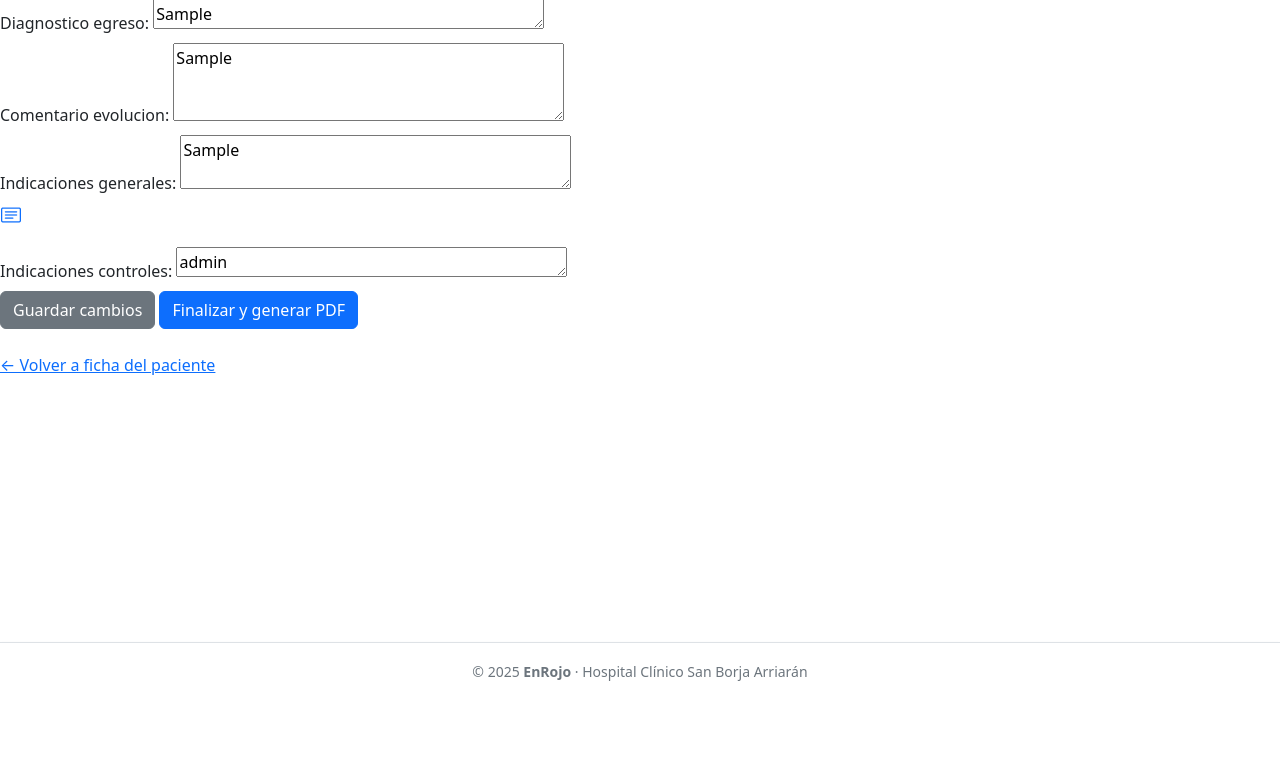
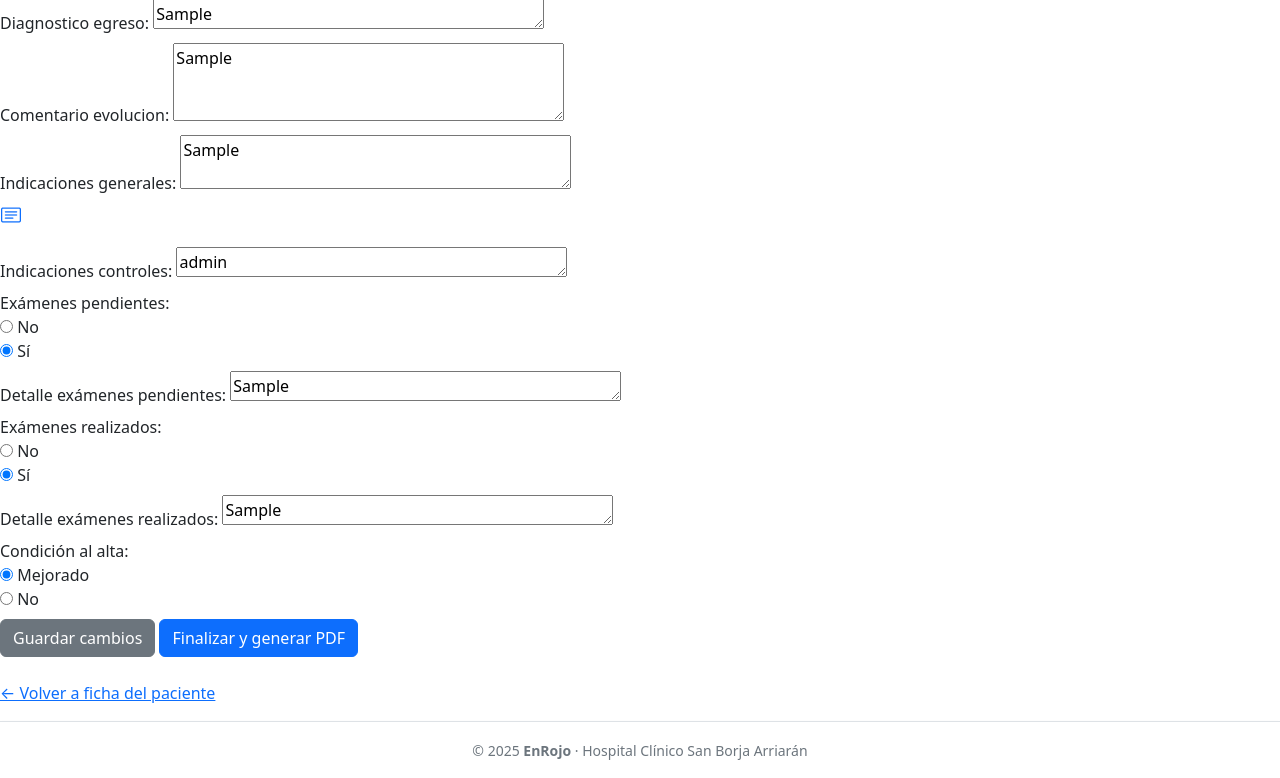
Before and after one commit to RooNoMore/fichaclinica, a Django app: page /pacientes/epicrisis/1/editar/ in a window 1280 px wide. Shown: the part 101-879 px from the top of the page. Before the commit the page ends 782 px from the top, so only its background shows below. Run offline with Django 5.2, Linux system fonts and the light colour scheme; tables that the repository leaves empty hold one stand-in row (values such as "Sample post").

Commit message:
Add exam fields to epicrisis and improve draft visibility

```diff
--- a/pacientes/forms.py
+++ b/pacientes/forms.py
@@ -193,6 +193,37 @@ class AntecedentesPacienteForm(forms.Form):
 from .models import Epicrisis
 
 class EpicrisisForm(forms.ModelForm):
+    EXAM_CHOICES = [(False, 'No'), (True, 'Sí')]
+    MEJORADO_CHOICES = [(True, 'Mejorado'), (False, 'No')]
+
+    examenes_pendientes = forms.TypedChoiceField(
+        choices=EXAM_CHOICES,
+        coerce=lambda x: x == 'True',
+        widget=forms.RadioSelect,
+        label='Exámenes pendientes'
+    )
+    detalle_examenes_pendientes = forms.CharField(
+        required=False,
+        widget=forms.Textarea(attrs={'rows': 1}),
+        label='Detalle exámenes pendientes'
+    )
+    examenes_realizados = forms.TypedChoiceField(
+        choices=EXAM_CHOICES,
+        coerce=lambda x: x == 'True',
+        widget=forms.RadioSelect,
+        label='Exámenes realizados'
+    )
+    detalle_examenes_realizados = forms.CharField(
+        required=False,
+        widget=forms.Textarea(attrs={'rows': 1}),
+        label='Detalle exámenes realizados'
+    )
+    condicion_mejorado = forms.TypedChoiceField(
+        choices=MEJORADO_CHOICES,
+        coerce=lambda x: x == 'True',
+        widget=forms.RadioSelect,
+        label='Condición al alta'
+    )
     class Meta:
         model = Epicrisis
         fields = [
@@ -200,6 +231,11 @@ class EpicrisisForm(forms.ModelForm):
             'comentario_evolucion',
             'indicaciones_generales',
             'indicaciones_controles',
+            'examenes_pendientes',
+            'detalle_examenes_pendientes',
+            'examenes_realizados',
+            'detalle_examenes_realizados',
+            'condicion_mejorado',
         ]
         widgets = {
             'diagnostico_egreso': forms.Textarea(attrs={'rows': 1}),
--- a/pacientes/models.py
+++ b/pacientes/models.py
@@ -223,6 +223,11 @@ class Epicrisis(models.Model):
     comentario_evolucion = models.TextField()
     indicaciones_generales = models.TextField(blank=True)
     indicaciones_controles = models.TextField(blank=True)
+    examenes_pendientes = models.BooleanField(default=False)
+    detalle_examenes_pendientes = models.TextField(blank=True)
+    examenes_realizados = models.BooleanField(default=False)
+    detalle_examenes_realizados = models.TextField(blank=True)
+    condicion_mejorado = models.BooleanField(default=True)
     fecha_creacion = models.DateTimeField(auto_now_add=True)
     finalizado = models.BooleanField(default=False)
     autor = models.ForeignKey(User, on_delete=models.SET_NULL, null=True, blank=True)
--- a/pacientes/templates/epicrisis/editar_epicrisis.html
+++ b/pacientes/templates/epicrisis/editar_epicrisis.html
@@ -26,6 +26,26 @@
         {{ form.indicaciones_controles.label_tag }}
         {{ form.indicaciones_controles }}
     </div>
+    <div class="mb-2">
+        {{ form.examenes_pendientes.label_tag }}
+        {{ form.examenes_pendientes }}
+    </div>
+    <div class="mb-2">
+        {{ form.detalle_examenes_pendientes.label_tag }}
+        {{ form.detalle_examenes_pendientes }}
+    </div>
+    <div class="mb-2">
+        {{ form.examenes_realizados.label_tag }}
+        {{ form.examenes_realizados }}
+    </div>
+    <div class="mb-2">
+        {{ form.detalle_examenes_realizados.label_tag }}
+        {{ form.detalle_examenes_realizados }}
+    </div>
+    <div class="mb-2">
+        {{ form.condicion_mejorado.label_tag }}
+        {{ form.condicion_mejorado }}
+    </div>
 
     <button type="submit" name="accion" value="borrador" class="btn btn-secondary">Guardar cambios</button>
     <button type="submit" name="accion" value="finalizar" class="btn btn-primary">Finalizar y generar PDF</button>
--- a/pacientes/templates/pacientes/epicrisis_template.html
+++ b/pacientes/templates/pacientes/epicrisis_template.html
@@ -132,13 +132,13 @@
                 <td><strong>Peso:</strong> {{ peso }} Kg</td>
             </tr>
             <tr style="border-top: 1px solid #000;">
-                <td><strong>Condición al alta:</strong> Mejorado</td>
+                <td><strong>Condición al alta:</strong> {{ condicion_alta }}</td>
             </tr>
             <tr style="border-top: 1px solid #000;">
-                <td><strong>Exámenes realizados:</strong></td>
+                <td><strong>Exámenes realizados ({{ examenes_realizados }}):</strong> {{ detalle_examenes_realizados }}</td>
             </tr>
             <tr style="border-top: 1px solid #000;">
-                <td><strong>Exámenes pendientes:</strong></td>
+                <td><strong>Exámenes pendientes ({{ examenes_pendientes }}):</strong> {{ detalle_examenes_pendientes }}</td>
             </tr>
         </table>
     </div>
--- a/pacientes/views.py
+++ b/pacientes/views.py
@@ -221,6 +221,12 @@ def detalle_paciente(request, paciente_id):
         epicrisis_existente = Epicrisis.objects.filter(
             episodio=episodio_activo
         ).first()
+    if not epicrisis_existente:
+        epicrisis_existente = (
+            Epicrisis.objects.filter(episodio__paciente=paciente, finalizado=False)
+            .order_by('-fecha_creacion')
+            .first()
+        )
     epicrisis_form = EpicrisisForm() if not epicrisis_existente else None
     indicaciones = episodio_activo.indicaciones.all().order_by('-fecha') if episodio_activo else []
     signos_vitales = episodio_activo.signos_vitales.all().order_by('-fecha') if episodio_activo else []
@@ -603,6 +609,11 @@ def exportar_epicrisis_pdf(request, epicrisis_id):
         'indicacionesControles': epicrisis.indicaciones_controles,
         'medicamentos': epicrisis.episodio.medicamentos.all(),
         'peso': getattr(epicrisis, 'peso', ''),
+        'condicion_alta': 'Mejorado' if epicrisis.condicion_mejorado else 'No',
+        'examenes_pendientes': 'Sí' if epicrisis.examenes_pendientes else 'No',
+        'detalle_examenes_pendientes': epicrisis.detalle_examenes_pendientes,
+        'examenes_realizados': 'Sí' if epicrisis.examenes_realizados else 'No',
+        'detalle_examenes_realizados': epicrisis.detalle_examenes_realizados,
     }
 
     html_string = render_to_string('pacientes/epicrisis_template.html', context)
@@ -646,6 +657,11 @@ def ver_epicrisis(request, epicrisis_id):
         'indicacionesControles': epicrisis.indicaciones_controles,
         'medicamentos': epicrisis.episodio.medicamentos.all(),
         'peso': getattr(epicrisis, 'peso', ''),
+        'condicion_alta': 'Mejorado' if epicrisis.condicion_mejorado else 'No',
+        'examenes_pendientes': 'Sí' if epicrisis.examenes_pendientes else 'No',
+        'detalle_examenes_pendientes': epicrisis.detalle_examenes_pendientes,
+        'examenes_realizados': 'Sí' if epicrisis.examenes_realizados else 'No',
+        'detalle_examenes_realizados': epicrisis.detalle_examenes_realizados,
     }
 
     return render(request, 'pacientes/epicrisis_template.html', context)
@@ -678,10 +694,8 @@ def dar_de_alta_paciente(request, paciente_id):
 @login_required
 def perfil_usuario(request):
     perfil = request.user.perfilusuario
-    borradores = Epicrisis.objects.filter(autor=request.user, finalizado=False)
     return render(request, 'pacientes/perfil_usuario.html', {
         'perfil': perfil,
-        'borradores': borradores,
     })
 
 
```
Also changed, not shown: pacientes/templates/epicrisis/crear_epicrisis.html (+20 -0 lines), pacientes/templates/pacientes/perfil_usuario.html (+12 -13 lines), pacientes/migrations/0009_epicrisis_condicion_mejorado_and_more.py (added).
